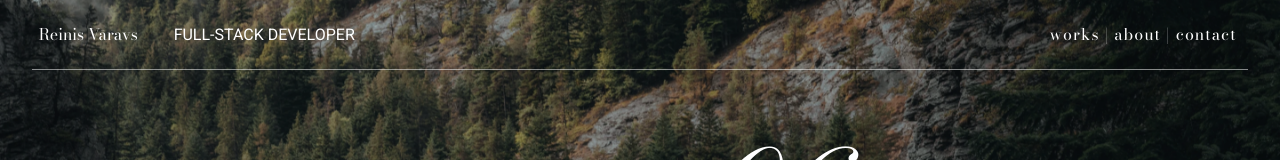
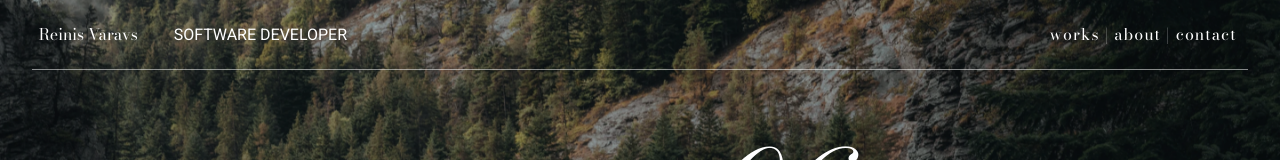
Before and after one commit to reinisvaravs/portfolio, a React (Vite) app: page / in a window 1280 px wide. Shown: the top 160 px of the page. Built offline with nearby package versions, Linux system fonts and the light colour scheme; a web font is replaced by a local one.

Commit message:
software developer

```diff
--- a/src/sections/Header.jsx
+++ b/src/sections/Header.jsx
@@ -54,7 +54,7 @@ function Header({ onWorksClick, onAboutClick, onContactClick }) {
       <header ref={headerRef}>
         <div className="name">
           <p>Reinis Vāravs</p>
-          <p className="headerProf">Full-stack Developer</p>
+          <p className="headerProf">Software Developer</p>
         </div>
         <nav>
           <ul>
```
